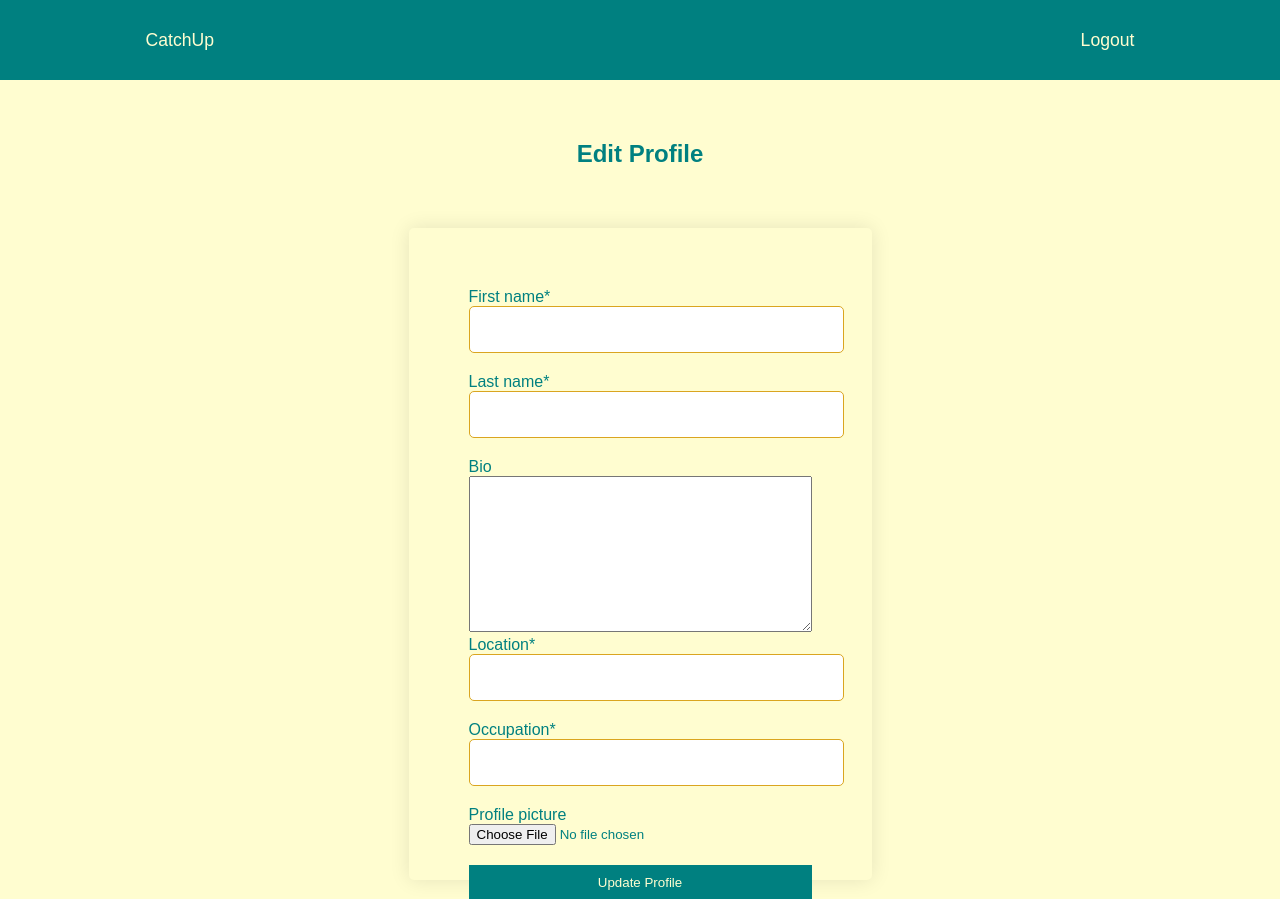
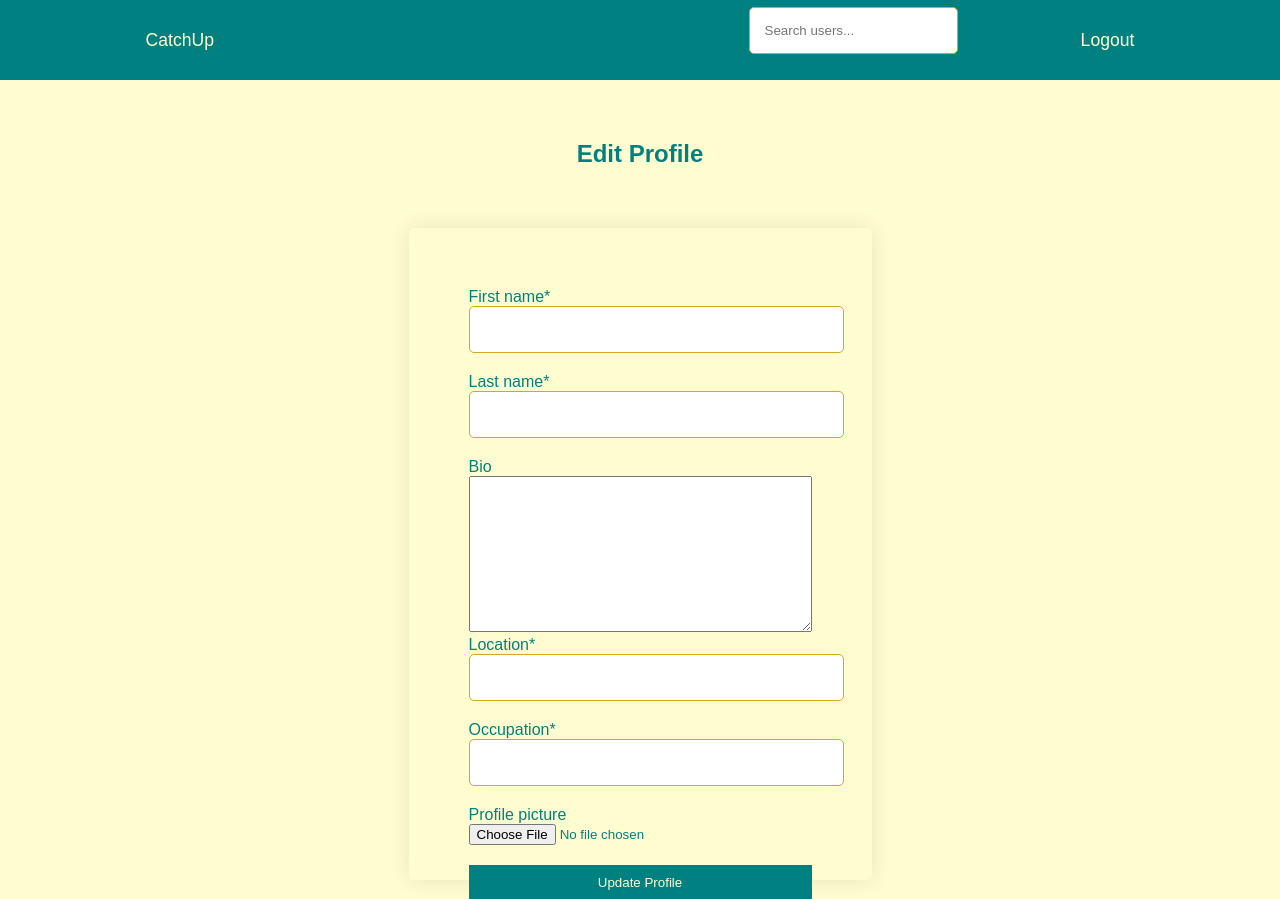
Before and after one commit to omatthew-tech/CatchUp, a Django app: page /edit_profile/ in a window 1280 px wide. Shown: the top 899 px of the page. Run offline with Django 4.2, Linux system fonts and the light colour scheme; a user stored in the database is signed in; data comes from the database, SQL or seed files in the repository; both versions use the stored data as it was after the commit; some libraries are stand-ins or nearby versions.

Commit message:
search bar works

```diff
--- a/users/forms.py
+++ b/users/forms.py
@@ -43,3 +43,8 @@ class UserProfileForm(forms.ModelForm):
     class Meta:
         model = UserProfile
         fields = ('first_name', 'last_name', 'bio', 'location', 'occupation', 'profile_picture',)
+
+from django import forms
+
+class UserSearchForm(forms.Form):
+    search = forms.CharField(max_length=100, required=False)
--- a/users/models.py
+++ b/users/models.py
@@ -22,3 +22,11 @@ class Post(models.Model):
 
     def __str__(self):
         return self.title
+
+class FriendRequest(models.Model):
+    sender = models.ForeignKey(User, on_delete=models.CASCADE, related_name='friend_request_sent')
+    receiver = models.ForeignKey(User, on_delete=models.CASCADE, related_name='friend_request_received')
+    timestamp = models.DateTimeField(auto_now_add=True)  # set timestamp when friend request was sent
+
+    def __str__(self):
+        return f'{self.sender.username} wants to be friends with {self.receiver.username}'
--- a/users/static/users/styles.css
+++ b/users/static/users/styles.css
@@ -168,3 +168,119 @@ form input[type="submit"] {
 form input[type="submit"]:hover {
     background-color: #DAA520; /* Golden Brown background on hover */
 }
+
+.nav-right {
+    display: flex;
+    align-items: center;
+    justify-content: space-between;
+    flex-direction: row-reverse;
+}
+
+
+
+/* Search Bar and Results Container */
+
+.search-result-info > div:first-child {
+    display: flex;
+    font-size: 1.2em;
+    margin-bottom: 5px;
+    color: #008080;
+}
+
+.search-container {
+    position: relative;
+    order: 1;
+    display: flex;
+    align-items: center;
+    width: 300px; /* Set a specific width to the search container */
+    justify-content: center;
+}
+
+#searchForm input[type="text"] {
+    width: 100%; /* Make the search bar take the full width of the search container */
+    box-sizing: border-box; /* This makes sure the padding and border of the input field are included in the total width */
+}
+
+#searchResultsContainer {
+    position: absolute;
+    top: 100%; /* This will position the container right below the search bar */
+    width: 100%;
+    max-height: 300px;
+    overflow-y: auto;
+    background-color: white;
+    box-shadow: 0px 8px 16px 0px rgba(0,0,0,0.2);
+    z-index: 1;
+}
+
+.nav-right {
+    display: flex;
+    align-items: center;
+    justify-content: space-between;
+    flex-direction: row-reverse;
+}
+
+/* Adjust margin if necessary */
+.search-container {
+    margin-right: 60px;
+    order: 1;
+    position: relative;
+    align-self: center;
+}
+
+.search-result-link {
+    color: #008080; /* Change this to any color you want */
+}
+
+.search-result {
+    display: flex;
+    align-items: center;
+    padding: 10px;
+    border-bottom: 1px solid #ddd;
+}
+
+.search-result-pic {
+    width: 50px;
+    height: 50px;
+    border-radius: 50%;
+    object-fit: cover;
+    margin-right: 10px;
+}
+
+.search-result-info {
+    flex-direction: column;
+    justify-content: flex-start; /* Aligns content to start */
+    align-items: flex-start; /* New property to align items to the start on cross axis */
+    text-align: left; /* Aligns text to the left */
+}
+
+.search-result-link {
+    color: #008080;
+}
+
+.search-result-location-occupation {
+    display: flex;
+    font-size: 0.8em;
+    color: #8B0000;
+}
+
+.search-result-location-occupation p {
+    margin: 0 5px;
+}
+
+.first-name {
+    margin-right: 20px;
+}
+
+.occupation {
+    margin-left: 20px;
+}
+
+.full-name {
+    margin: 0;
+    padding: 0;
+}
+
+.occupation {
+    margin: 0;
+    padding: 0;
+}
--- a/users/templates/users/base.html
+++ b/users/templates/users/base.html
@@ -6,7 +6,8 @@
     {% load static %}
     <link rel="stylesheet" href="{% static 'users/styles.css' %}">
     {% block extra_css %}{% endblock %}
-
+    <!-- Load jQuery for AJAX -->
+    <script src="https://ajax.googleapis.com/ajax/libs/jquery/3.5.1/jquery.min.js"></script>
 </head>
 <body>
     <header class="header">
@@ -16,16 +17,25 @@
             </div>
             <div class="nav-right">
                 {% if user.is_authenticated %}
+                <div class="search-container">
+                    <form id="searchForm" method="get" action="{% url 'search_results' %}">
+                        <input type="text" name="search" id="searchInput" placeholder="Search users..." autocomplete="off">
+                    </form>
+                    <div id="searchResultsContainer">
+                        <!-- Search results will be inserted here -->
+                    </div>
+                </div>
                 <a href="{% url 'logout' %}">Logout</a>
-
                 {% else %}
                 <a href="{% url 'login' %}">Login</a>
                 <a href="{% url 'register' %}">Register</a>
                 {% endif %}
             </div>
-
         </nav>
     </header>
+
+
+
     <main>
         {% block content %}
         <!-- This block will be overridden by each individual page -->
@@ -35,5 +45,41 @@
         <p>&copy; 2023 CatchUp</p>
     </footer>
     <script src="{% static 'js/scripts.js' %}"></script>
+    <!-- Add the AJAX script for loading the search results -->
+    <script>
+        $(document).ready(function() {
+            $("#searchForm").on("submit", function(e) {
+                e.preventDefault();
+                $.ajax({
+                    url: "{% url 'search_results' %}",
+                    type: "GET",
+                    data: $(this).serialize(),
+                    success: function(data) {
+                        $("#searchResultsContainer").html(data);
+                    }
+                });
+            });
+        });
+    </script>
 </body>
 </html>
+
+<script>
+    $(document).ready(function() {
+        $("#searchInput").on("keyup", function() {
+            var query = $(this).val();
+            if (query) {
+                $.ajax({
+                    url: "{% url 'search_results' %}",
+                    type: "GET",
+                    data: {search: query},
+                    success: function(data) {
+                        $("#searchResultsContainer").html(data);
+                    }
+                });
+            } else {
+                $("#searchResultsContainer").html("");
+            }
+        });
+    });
+</script>
--- a/users/urls.py
+++ b/users/urls.py
@@ -16,4 +16,8 @@ urlpatterns = [
     path('create_post/', create_post, name='create_post'),
     path('edit_profile/', views.edit_profile, name='edit_profile'),
     path('profile/<str:username>/', views.profile, name='profile'),
+    path('search_results/', views.search_results, name='search_results'),
+    path('send_friend_request/<str:username>/', views.send_friend_request, name='send_friend_request'),
+    path('accept_friend_request/<int:request_id>/', views.accept_friend_request, name='accept_friend_request'),
+    path('reject_friend_request/<int:request_id>/', views.reject_friend_request, name='reject_friend_request'),
 ]
--- a/users/views.py
+++ b/users/views.py
@@ -66,3 +66,56 @@ def profile(request, username):
     user_profile = UserProfile.objects.get(user=user)
     user_posts = Post.objects.filter(user=user)  # Get the posts of the user
     return render(request, 'users/profile.html', {'user_profile': user_profile, 'posts': user_posts})
+
+from .forms import UserSearchForm
+from .models import UserProfile
+from django.db.models import Q, Value
+from django.db.models.functions import Concat
+
+def search_results(request):
+    form = UserSearchForm(request.GET)
+    if form.is_valid():
+        search = form.cleaned_data['search']
+        results = UserProfile.objects.annotate(
+            full_name=Concat('first_name', Value(' '), 'last_name')
+        ).filter(
+            Q(first_name__icontains=search) |
+            Q(last_name__icontains=search) |
+            Q(full_name__icontains=search)
+        )
+    else:
+        results = UserProfile.objects.none()
+
+    return render(request, 'users/search_results_partial.html', {'results': results})
+
+
+from django.shortcuts import render, get_object_or_404
+from django.contrib.auth.models import User
+from .models import FriendRequest
+
+def send_friend_request(request, username):
+    if request.user.is_authenticated:
+        user = get_object_or_404(User, username=username)
+        friend_request, created = FriendRequest.objects.get_or_create(
+            from_user=request.user,
+            to_user=user)
+        return redirect('...')  # redirect to some page
+
+def accept_friend_request(request, request_id):
+    friend_request = get_object_or_404(FriendRequest, id=request_id)
+    if request.user == friend_request.to_user:
+        friend_request.to_user.friends.add(friend_request.from_user)
+        friend_request.delete()
+        return redirect('...')  # redirect to some page
+    else:
+        # Handle case of someone trying to accept a friend request that is not for them
+        return redirect('...')
+
+def reject_friend_request(request, request_id):
+    friend_request = get_object_or_404(FriendRequest, id=request_id)
+    if request.user == friend_request.to_user:
+        friend_request.delete()
+        return redirect('...')  # redirect to some page
+    else:
+        # Handle case of someone trying to reject a friend request that is not for them
+        return redirect('...')
```
Also changed, not shown: users/templates/users/profile.html (+10 -0 lines), users/templates/users/search_results_partial.html (added, +17 -0 lines), db.sqlite3, users/static/users/script.js (line endings or trailing spaces).
